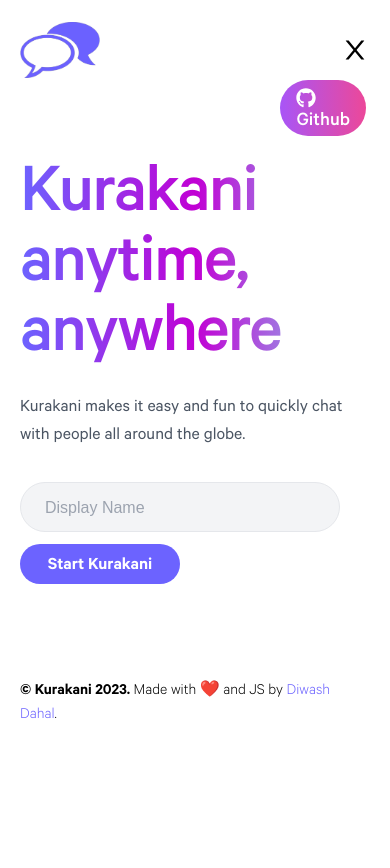
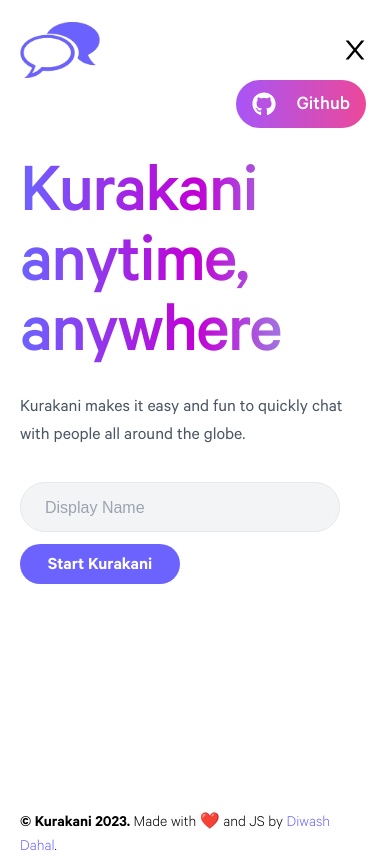
Before and after one commit to GiloByte/kurakani, a Next.js app in the folder frontend/: page / in a window 390 px wide. Both pictures are taken after a click on the element 355 px from the left and 50 px from the top of the page. Before the commit the page ends 844 px from the top, so only its background shows below. Built offline with nearby package versions, Linux system fonts and the light colour scheme.

Commit message:
Home page responsive and UI change
Nav link managed for mobile nav and pushed footer to bottom of page

```diff
--- a/frontend/src/app/page.tsx
+++ b/frontend/src/app/page.tsx
@@ -4,9 +4,10 @@ import Navbar from "@/components/Home/Navbar";
 
 export default function Home() {
   return (
+    <>
+      <Navbar />
       <main>
-      <Navbar />
-      <div className="flex px-5 pt-16 pb-12 mb-12 lg:px-36">
+        <div className="flex px-5 pt-16 pb-12 mb-12 lg:px-36 min-h-[calc(100vh-180px)]">
           <div className="flex flex-col gap-8 w-full xl:pr-32 lg:w-1/2">
             <div className="flex flex-col gap-5">
               <p className=" text-[72px] leading-[70px] lg:text-[90px] text-transparent font-medium lg:leading-[85px] tracking-tight bg-gradient bg-clip-text">
@@ -24,7 +25,8 @@ export default function Home() {
             <img src="/images/hero.svg" alt="hero" />
           </div>
         </div>
+      </main>
       <Footer />
-    </main>
+    </>
   );
 }
--- a/frontend/src/components/Home/Footer.tsx
+++ b/frontend/src/components/Home/Footer.tsx
@@ -2,7 +2,7 @@ import React from "react";
 
 function Footer() {
   return (
-    <div className="flex justify-center items-center px-5 mb-5 lg:px-36">
+    <footer className="flex justify-center items-center px-5 mt-5 mb-2 lg:px-36">
       <div className="w-full">
         <span className="font-semibold">
           © Kurakani {new Date().getFullYear()}.{" "}
@@ -19,7 +19,7 @@ function Footer() {
           .
         </span>
       </div>
-    </div>
+    </footer>
   );
 }
 
--- a/frontend/src/components/Home/Navbar.tsx
+++ b/frontend/src/components/Home/Navbar.tsx
@@ -36,7 +36,7 @@ function Navbar() {
                   {
                     title &&
                     <Tooltip delayShow={200} anchorSelect={`#${label}${index}`} place="left">
-                     {title}
+                      {title}
                     </Tooltip>
                   }
 
@@ -69,13 +69,34 @@ function Navbar() {
         )}
       </div>
       {navbarActive && (
-        <div className="text-white absolute top-[80px] bg-gradient-to-r from-purple-500 to-pink-500 right-6 rounded-full font-medium text-xl pt-2 px-4">
+        <div className="text-white absolute top-[80px] bg-gradient-to-r from-purple-500 to-pink-500 right-6 rounded-full font-medium text-xl py-2 px-4">
           {NAV_LINKS.map(({ label, title, link, icon, externalPage }, index) => {
             return (
-              <Link title={title} href={link} key={index} target={externalPage ? "_blank" : "_self"}>
-                <FaGithub />
-                {label}
-              </Link>
+              <>
+                {icon ? (
+                    <Link
+                      id={`${label}${index}`}
+                      className="flex gap-5 items-center justify-center"
+                      href={link}
+                      key={index}
+                      target={externalPage ? "_blank" : "_self"}
+                    >
+                      {React.createElement(icon, { className: "w-6 h-6" })}
+                      <span className="pt-1">{label}</span>
+                    </Link>
+                ) : (
+                  <Link
+                    id={`${label}${index}`}
+                    href={link}
+                    key={index}
+                    target={externalPage ? "_blank" : "_self"}
+                  >
+                    {label}
+                  </Link>
+                )}
+              </>
+
+
             );
           })}
         </div>
```
Lines whose indentation alone changed are shown as unchanged.
